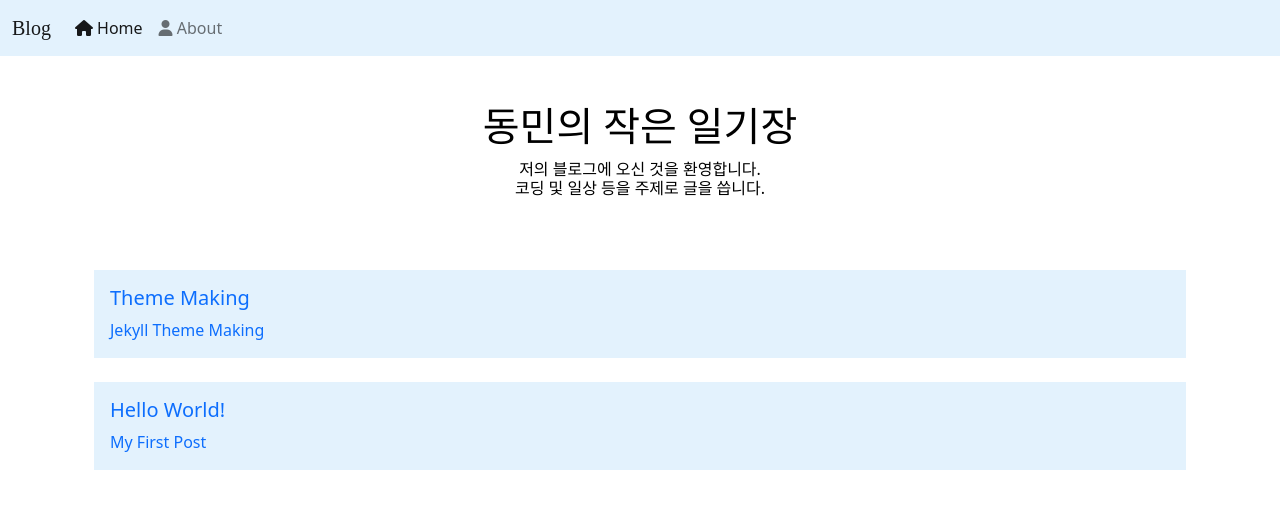
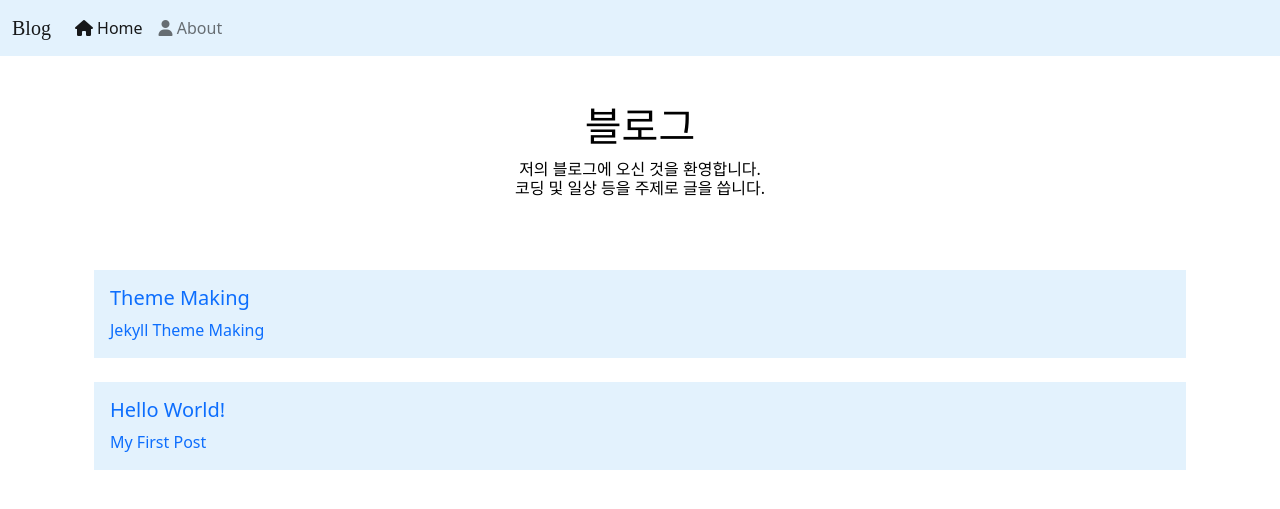
Before and after one commit to happydm09/B, a Jekyll site: the page built from pages/home.md, in a window 1280 px wide. Shown: the top 509 px of the page. Built offline with Jekyll 4.4.1, drawn with Linux system fonts in a browser that asks for light colours; nearby versions of some CDN libraries; some web fonts are replaced.

Commit message:
Update _config.yml

```diff
--- a/_config.yml
+++ b/_config.yml
@@ -1,5 +1,5 @@
 base-url: /B
 about-url: https://dm-09.github.io/
 
-Header: 동민의 작은 일기장
+Header: 블로그
 Description: 저의 블로그에 오신 것을 환영합니다. <br> 코딩 및 일상 등을 주제로 글을 씁니다.
```
